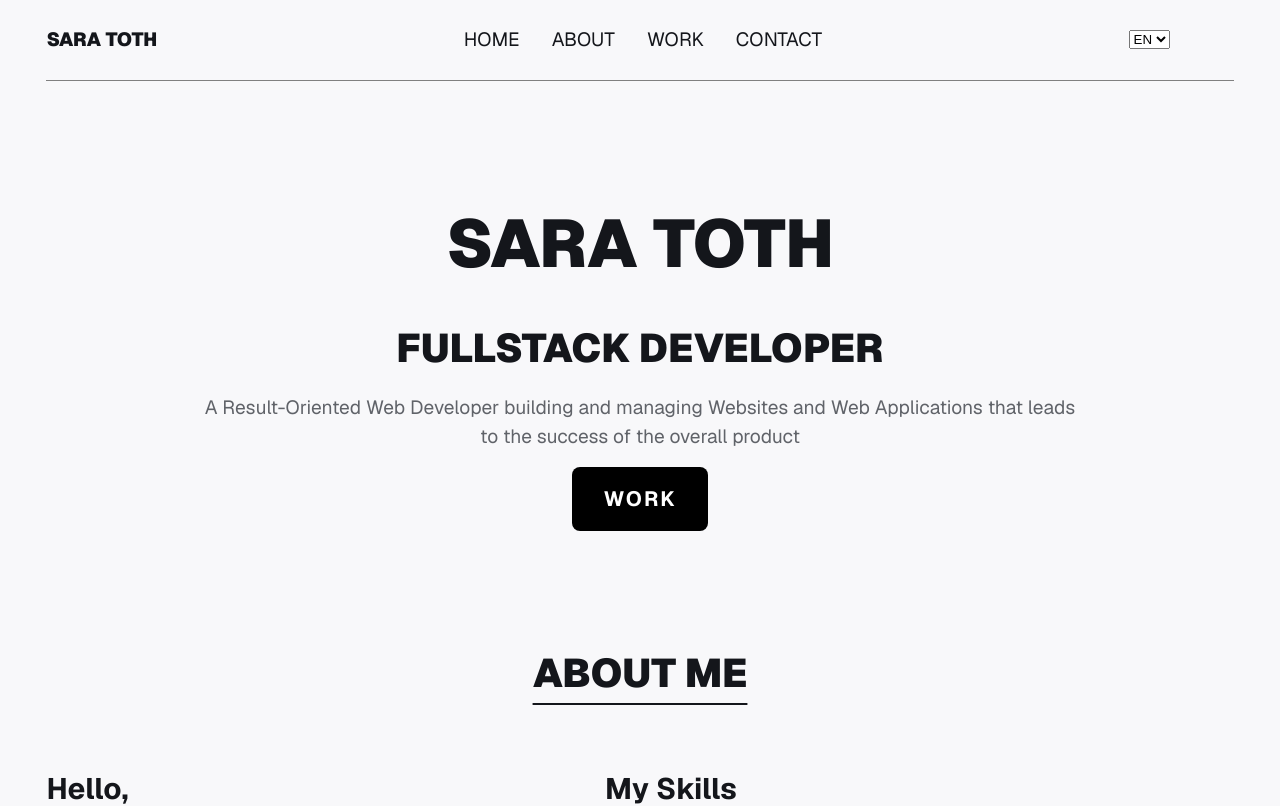
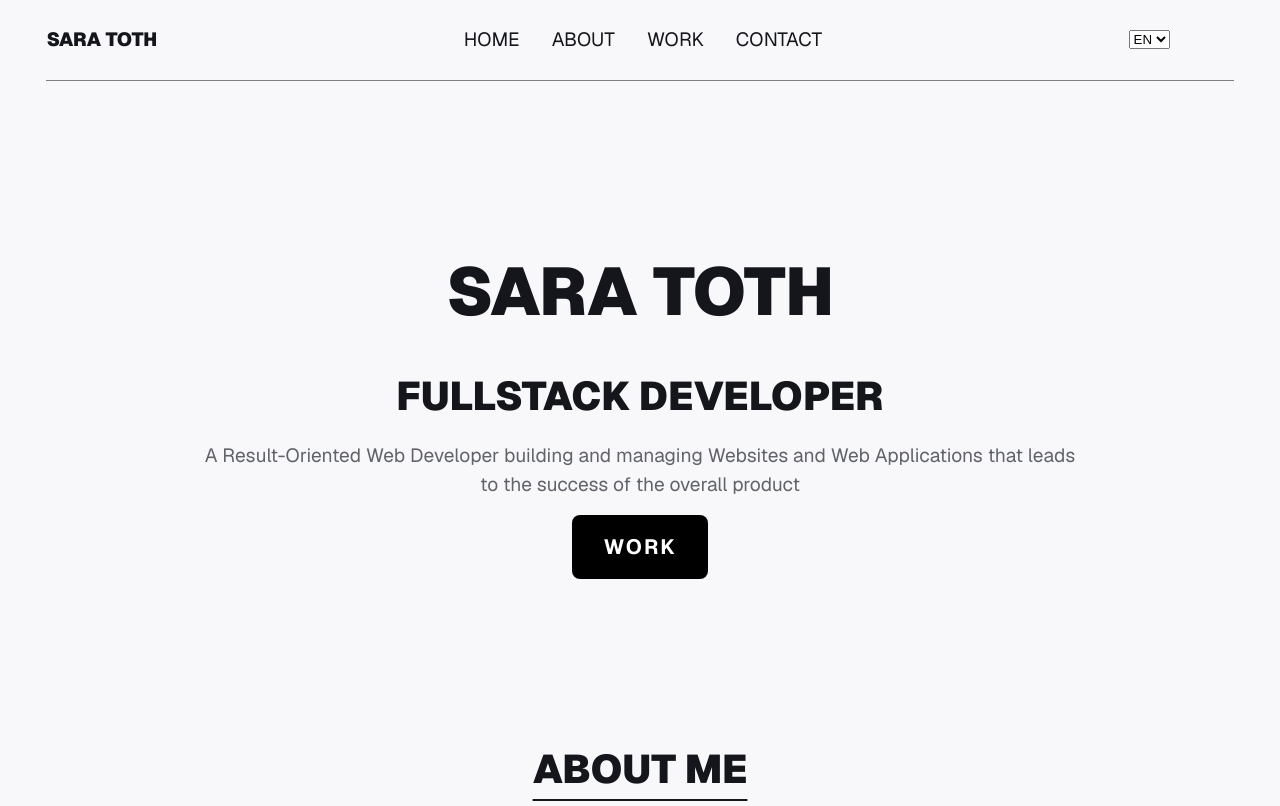
Before and after one commit to SaraToth/portfolio-react, a React (Vite) app: page / in a window 1280 px wide. Shown: the top 806 px of the page. Built offline with nearby package versions, Linux system fonts and the light colour scheme.

Commit message:
Feat: Create padding-block breakpts for hero/cont

```diff
--- a/src/components/Contact/Contact.module.css
+++ b/src/components/Contact/Contact.module.css
@@ -38,3 +38,9 @@
     z-index: 1000;
     font-size: var(--text-small);
 }
+
+@media (min-width: 800px) {
+    .contactSection {
+        margin-block: 10rem;
+    }
+}
--- a/src/components/Hero/Hero.module.css
+++ b/src/components/Hero/Hero.module.css
@@ -10,3 +10,9 @@
     padding-left: var(--padding-horizontal-section);
     padding-right: var(--padding-horizontal-section);
 }
+
+@media (min-width: 800px) {
+    .homeHero {
+        margin-block: 10rem;
+    }
+}
```
